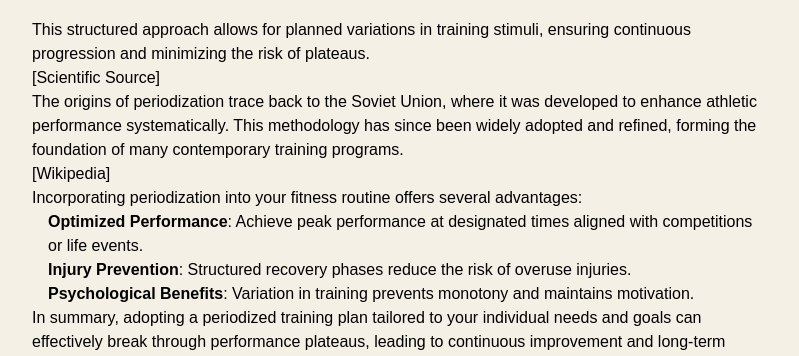
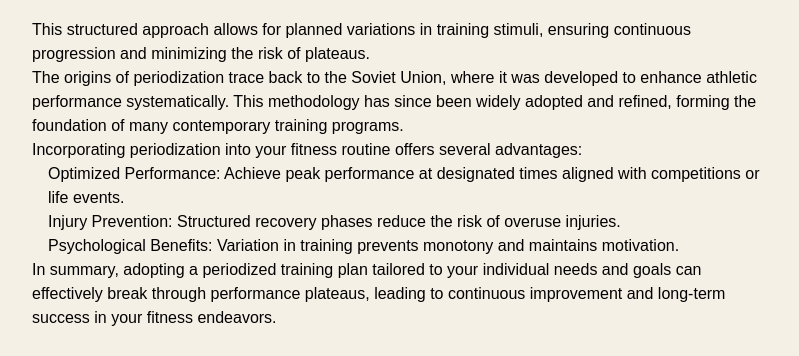
Before and after one commit to steventunc-git/torontotoptraining, a React (Vite) app: page /program-design in a window 1280 px wide. Shown: the part 2142-2498 px from the top of the page, without its empty margins (240-1039 px from the left). Built offline with nearby package versions, Linux system fonts and the light colour scheme.

Commit message:
Remove sources, fix list bullets, confirm image path rendering

```diff
--- a/src/pages/ProgramDesign.jsx
+++ b/src/pages/ProgramDesign.jsx
@@ -29,22 +29,18 @@ export default function ProgramDesign() {
 
       <p>
         This structured approach allows for planned variations in training stimuli, ensuring continuous progression and minimizing the risk of plateaus.
-        <br />
-        <a href="https://pmc.ncbi.nlm.nih.gov/articles/PMC4637911/?utm_source=chatgpt.com" target="_blank" rel="noreferrer">[Scientific Source]</a>
       </p>
 
       <p>
         The origins of periodization trace back to the Soviet Union, where it was developed to enhance athletic performance systematically.
         This methodology has since been widely adopted and refined, forming the foundation of many contemporary training programs.
-        <br />
-        <a href="https://en.wikipedia.org/wiki/Sports_periodization?utm_source=chatgpt.com" target="_blank" rel="noreferrer">[Wikipedia]</a>
       </p>
 
       <p>Incorporating periodization into your fitness routine offers several advantages:</p>
       <ul style={{ paddingLeft: '1rem' }}>
-        <li><strong>Optimized Performance</strong>: Achieve peak performance at designated times aligned with competitions or life events.</li>
-        <li><strong>Injury Prevention</strong>: Structured recovery phases reduce the risk of overuse injuries.</li>
-        <li><strong>Psychological Benefits</strong>: Variation in training prevents monotony and maintains motivation.</li>
+        <li>Optimized Performance: Achieve peak performance at designated times aligned with competitions or life events.</li>
+        <li>Injury Prevention: Structured recovery phases reduce the risk of overuse injuries.</li>
+        <li>Psychological Benefits: Variation in training prevents monotony and maintains motivation.</li>
       </ul>
 
       <p>
```
